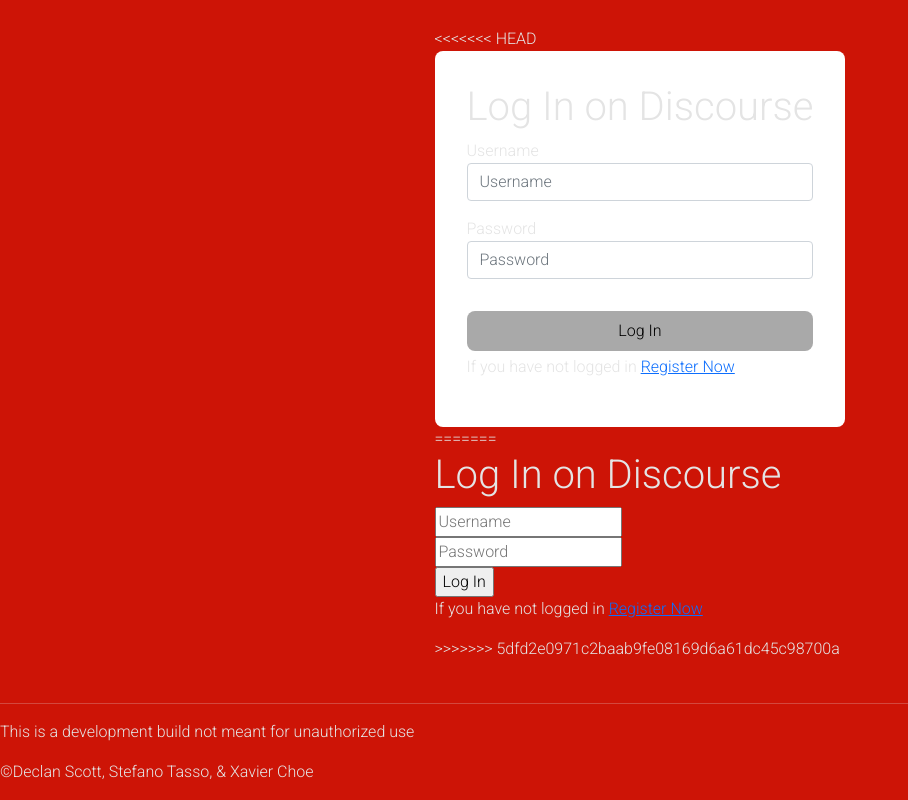
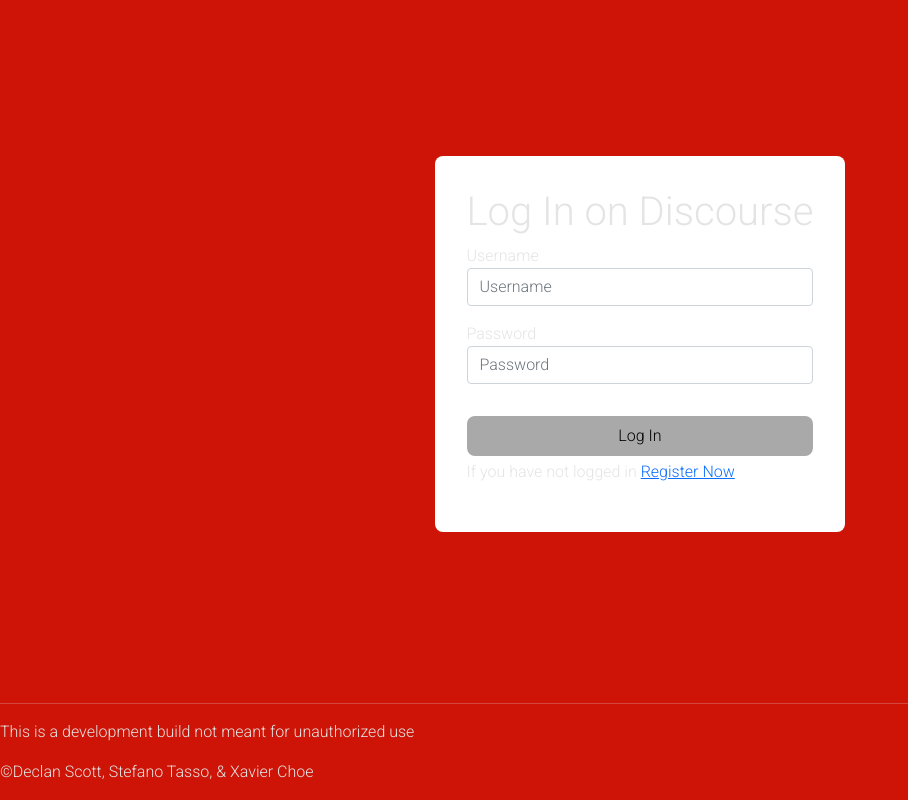
Before and after one commit to Datoneguy246/Discourse, a PHP site: page /login.php in a window 1280 px wide. Shown: the whole page, without its empty margins (0-908 px from the left). Run offline with PHP 8.4, Linux system fonts and the light colour scheme; data that the repository does not hold is empty.

Commit message:
login fix

```diff
--- a/login.php
+++ b/login.php
@@ -37,7 +37,6 @@
 <?php include "html/header.html" ?>
 <div class="wrapper">
     <div class="content">
-<<<<<<< HEAD
         <div class="login-block">
             <h1>Log In on Discourse</h1>
             <form action="/login.php" method="POST">
@@ -73,23 +72,6 @@
                 If you have not logged in <a href="/register.php">Register Now</a>
             </p>
         </div>
-=======
-        <h1>Log In on Discourse</h1>
-        <form action="./login.php" method="POST">
-            <div>
-                <input name="username" placeholder="Username" required value="<?php print($_POST["username"]) ?>" />
-            </div>
-            <div>
-                <input name="password" placeholder="Password" type="password" required />
-            </div>
-            <div>
-                <input type="submit" value="Log In" />
-            </div>
-        </form>
-        <p>
-            If you have not logged in <a href="/register.php">Register Now</a>
-        </p>
->>>>>>> 5dfd2e0971c2baab9fe08169d6a61dc45c98700a
     </div>
 </div>
 <?php include "html/footer.html" ?>
```
Also changed, not shown: register.php (+0 -14 lines).
